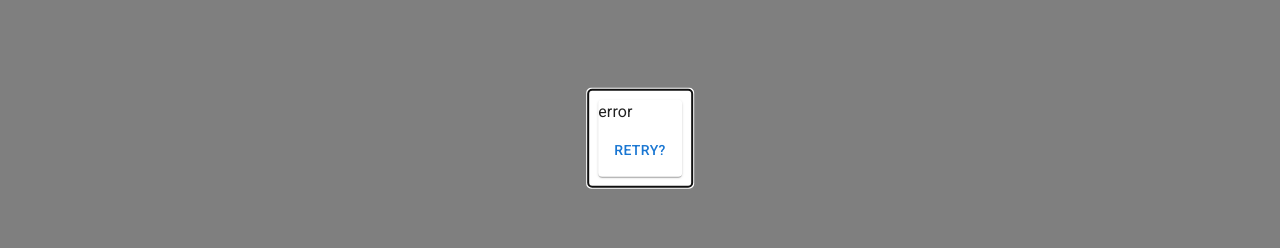
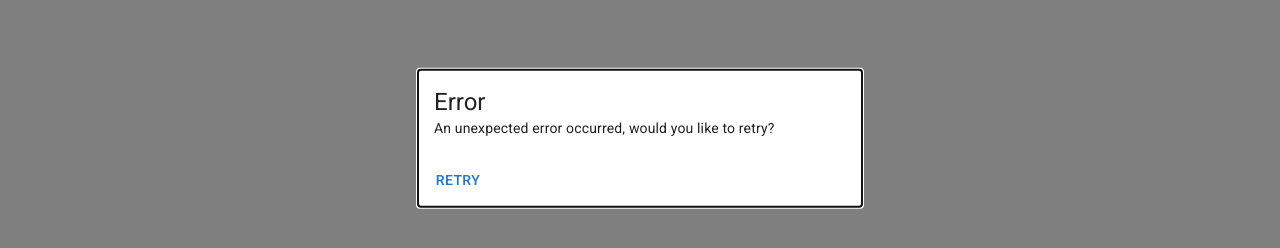
Before and after one commit to JGabrielGruber/ToDoDjangoReact, a React app in the folder app/: page / in a window 1280 px wide. Shown: the part 262-510 px from the top of the page. Built offline with nearby package versions, Linux system fonts and the light colour scheme; no server answers.

Commit message:
Refacored APP error component layout;

```diff
--- a/app/src/components/error.component.tsx
+++ b/app/src/components/error.component.tsx
@@ -4,8 +4,9 @@ import {
   Card,
   CardActions,
   Modal,
-  Paper,
+  Container,
   Typography,
+  CardContent,
 } from '@mui/material';
 import styled from 'styled-components';
 
@@ -14,12 +15,12 @@ type ErrorComponentProps = {
   open?: boolean,
 };
 
-const StyledPaper = styled(Paper)`
+const StyledContainer = styled(Container)`
   position: absolute;
   top: 50%;
   left: 50%;
   transform: translate(-50%, -50%);
-  padding: 10px;
+  padding: 0;
 `;
 
 function ErrorComponent(props: ErrorComponentProps) {
@@ -32,18 +33,23 @@ function ErrorComponent(props: ErrorComponentProps) {
 
   return (
     <Modal open={open || false}>
-      <StyledPaper>
+      <StyledContainer maxWidth="xs">
         <Card>
-          <Typography>
-            error
-          </Typography>
+          <CardContent>
+            <Typography variant="h5">
+              Error
+            </Typography>
+            <Typography variant="body2">
+              An unexpected error occurred, would you like to retry?
+            </Typography>
+          </CardContent>
           <CardActions>
             <Button onClick={handleRetry}>
-              Retry?
+              Retry
             </Button>
           </CardActions>
         </Card>
-      </StyledPaper>
+      </StyledContainer>
     </Modal>
   );
 }
```
